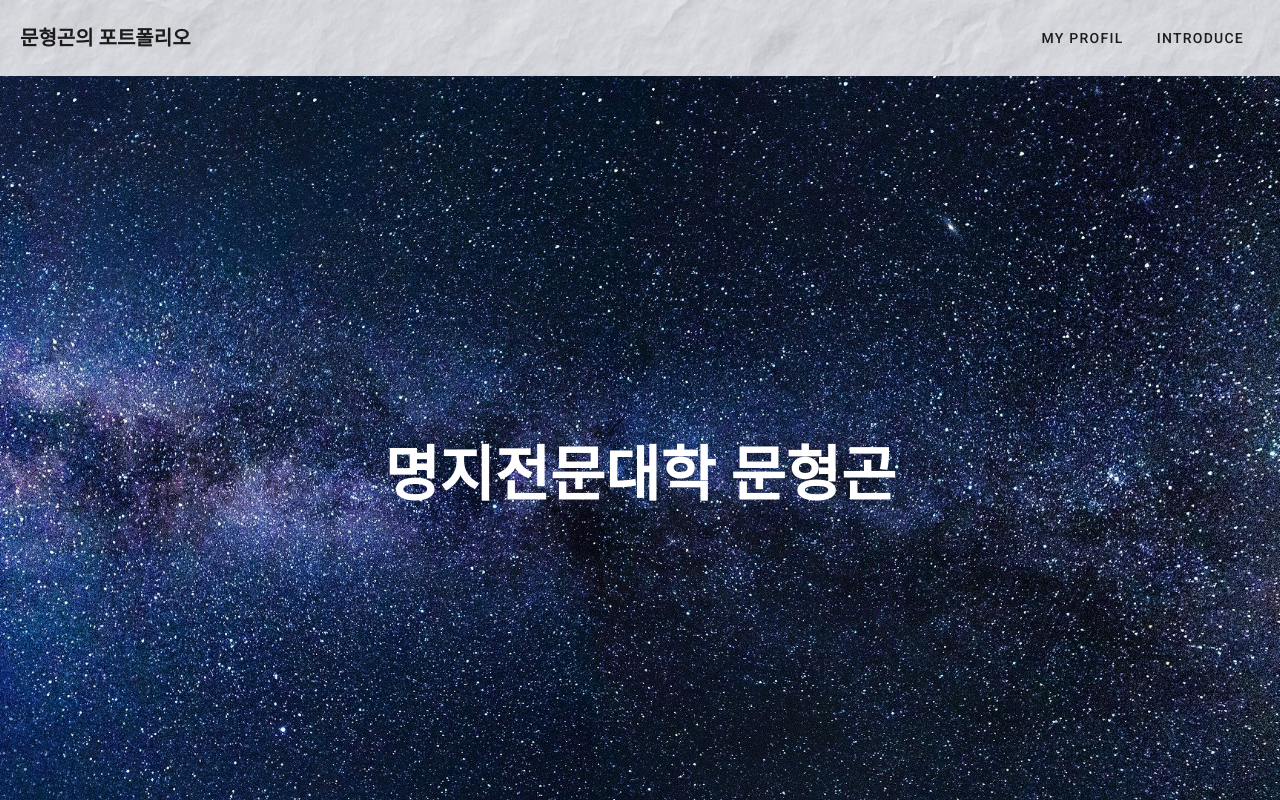
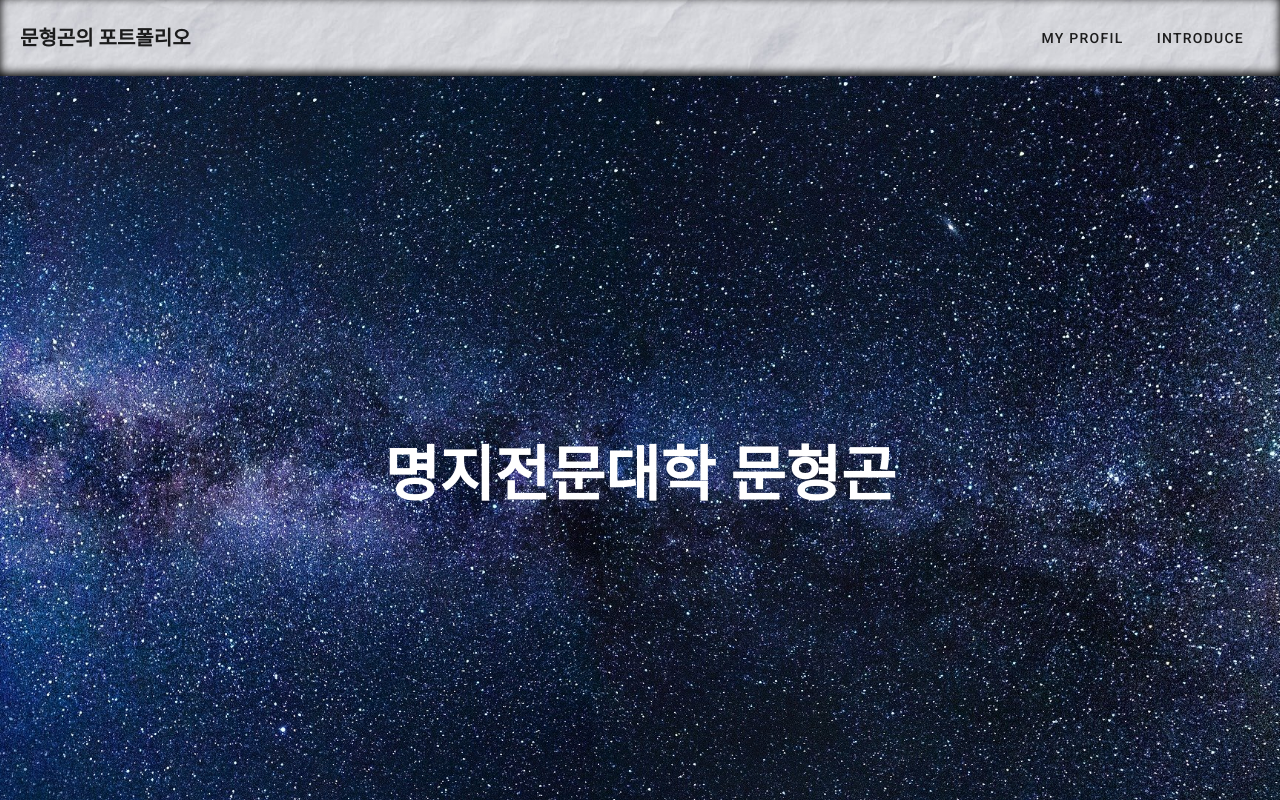
Before and after one commit to fullgon/vuePortpolio, a Vue app: page / in a window 1280 px wide. Shown: the top 800 px of the page. Built offline with nearby package versions, Linux system fonts and the light colour scheme.

Commit message:
수정 : 헤더 그림자 안쪽으로 변경

```diff
--- a/src/components/AppHeader.vue
+++ b/src/components/AppHeader.vue
@@ -12,7 +12,7 @@
 <style scoped>
 .header {
   padding: 20px;
-  box-shadow: 0 6px 6px #eee;
+  box-shadow: 0px -3px 10px black inset;
   background-size: cover;
   background-position: center center;
 }
```
